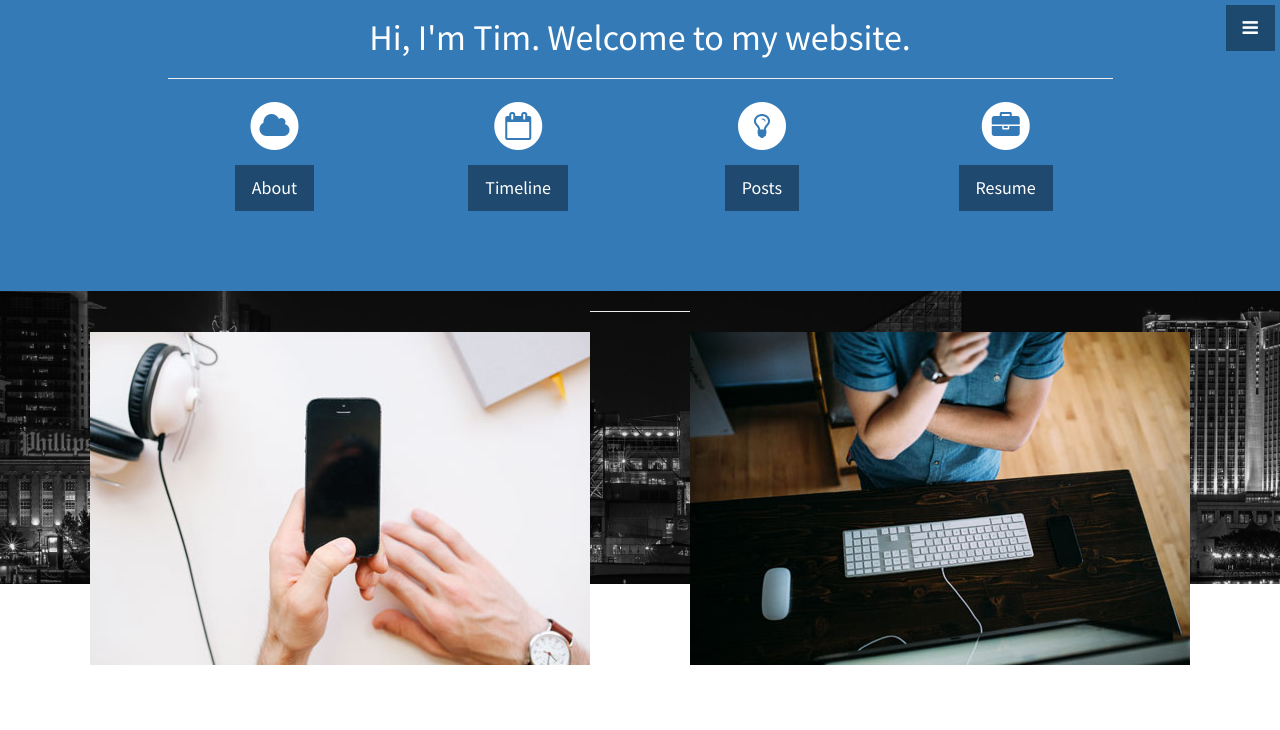
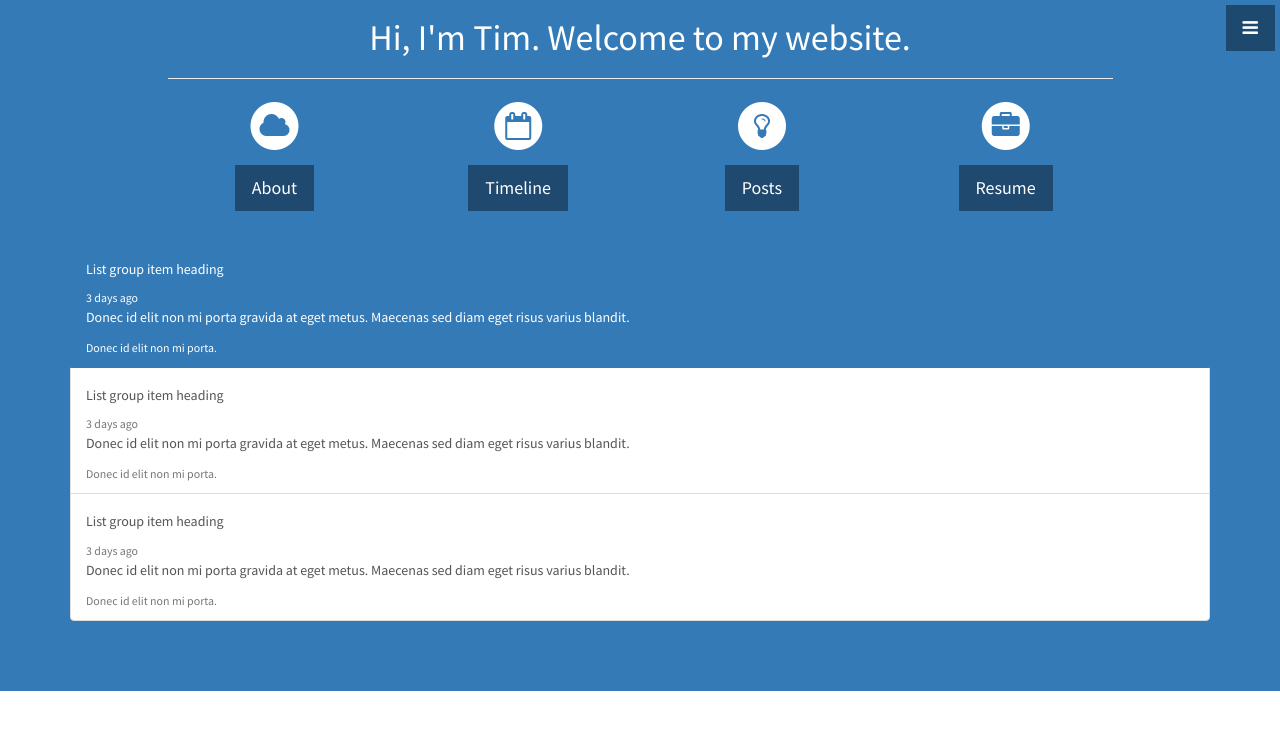
Before and after one commit to healyt22/healyt22.github.io, a Jekyll site: the page built from index.html, in a window 1280 px wide and 900 px high, scrolled down 252 px. Shown: the top 730 px of the window. Built offline with Jekyll 4.4.1, drawn with Linux system fonts in a browser that asks for light colours; some of the changed text lies outside the part shown.

Commit message:
working on posts

```diff
--- a/_includes/header.html
+++ b/_includes/header.html
@@ -67,33 +67,31 @@
         </div>
         <!-- /.col-lg-10 -->
       </div>
-      <!-- /.row -->
-    </div>
-    <!-- /.container -->
-  </section>
-  <section id="featured">
-    <div class="container">
-      <div class="row">
-        <divclass="col-lg-10 col-lg-offset-1 text-center">
-          <hr class="small">
-          <div class="row">
-            <div class="col-md-6">
-              <div class="portfolio-item">
-                <a href="../portfolio/crime.html">
-                  <img class="img-portfolio img-responsive" src="img/portfolio-1.jpg">
-                </a>
-              </div>
+      <div class="list-group">
+          <a href="#" class="list-group-item list-group-item-action flex-column align-items-start active">
+            <div class="d-flex w-100 justify-content-between">
+              <h5 class="mb-1">List group item heading</h5>
+              <small>3 days ago</small>
             </div>
-            <div class="col-md-6">
-              <div class="portfolio-item">
-                <a href="../portfolio/box_costs.html">
-                  <img class="img-portfolio img-responsive" src="img/portfolio-2.jpg">
-                </a>
-              </div>
+            <p class="mb-1">Donec id elit non mi porta gravida at eget metus. Maecenas sed diam eget risus varius blandit.</p>
+            <small>Donec id elit non mi porta.</small>
+          </a>
+          <a href="#" class="list-group-item list-group-item-action flex-column align-items-start">
+            <div class="d-flex w-100 justify-content-between">
+              <h5 class="mb-1">List group item heading</h5>
+              <small class="text-muted">3 days ago</small>
             </div>
-          </div>
-        </div>
-        <!-- /.col-lg-10 -->
+            <p class="mb-1">Donec id elit non mi porta gravida at eget metus. Maecenas sed diam eget risus varius blandit.</p>
+            <small class="text-muted">Donec id elit non mi porta.</small>
+          </a>
+          <a href="#" class="list-group-item list-group-item-action flex-column align-items-start">
+            <div class="d-flex w-100 justify-content-between">
+              <h5 class="mb-1">List group item heading</h5>
+              <small class="text-muted">3 days ago</small>
+            </div>
+            <p class="mb-1">Donec id elit non mi porta gravida at eget metus. Maecenas sed diam eget risus varius blandit.</p>
+            <small class="text-muted">Donec id elit non mi porta.</small>
+          </a>
       </div>
       <!-- /.row -->
     </div>
--- a/_layouts/front.html
+++ b/_layouts/front.html
@@ -7,9 +7,9 @@
 
   {% include navigation.html %}
   {% include header.html %}
+  {% include portfolio.html %}
   {% include about.html %}
   {% include timeline.html %}
-  {% include portfolio.html %}
   {% include footer.html %}
   {% include scripts.html %}
 
```
